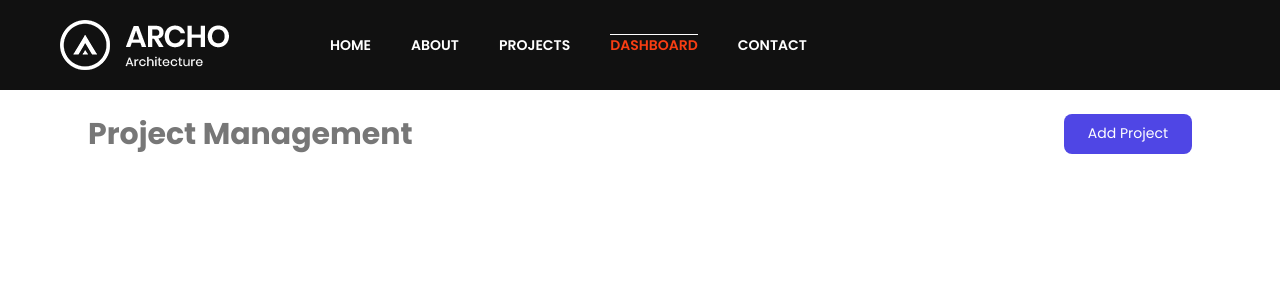
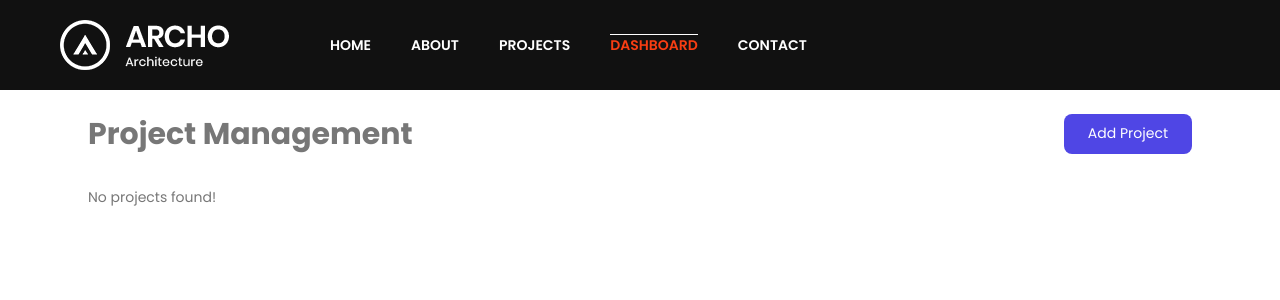
Before and after one commit to gkibria121/archo, a Next.js app: page /dashboard in a window 1280 px wide. Shown: the top 300 px of the page. Built offline with nearby package versions, Linux system fonts and the light colour scheme.

Commit message:
show message if there is no projects

```diff
--- a/src/app/dashboard/Dashboard.jsx
+++ b/src/app/dashboard/Dashboard.jsx
@@ -41,12 +41,13 @@ const Dashboard = () => {
           </button>
         </div>
 
-        <ProjectList
+      {projects.length !== 0 ? (<ProjectList
           projects={projects}
           onView={(id) => router.push(`/projects/${id}`)}
           onEdit={handleEdit}
           onDelete={handleDelete}
-        />
+        />):"No projects found!"}
+
       </div>
     </div>
     </>
```
